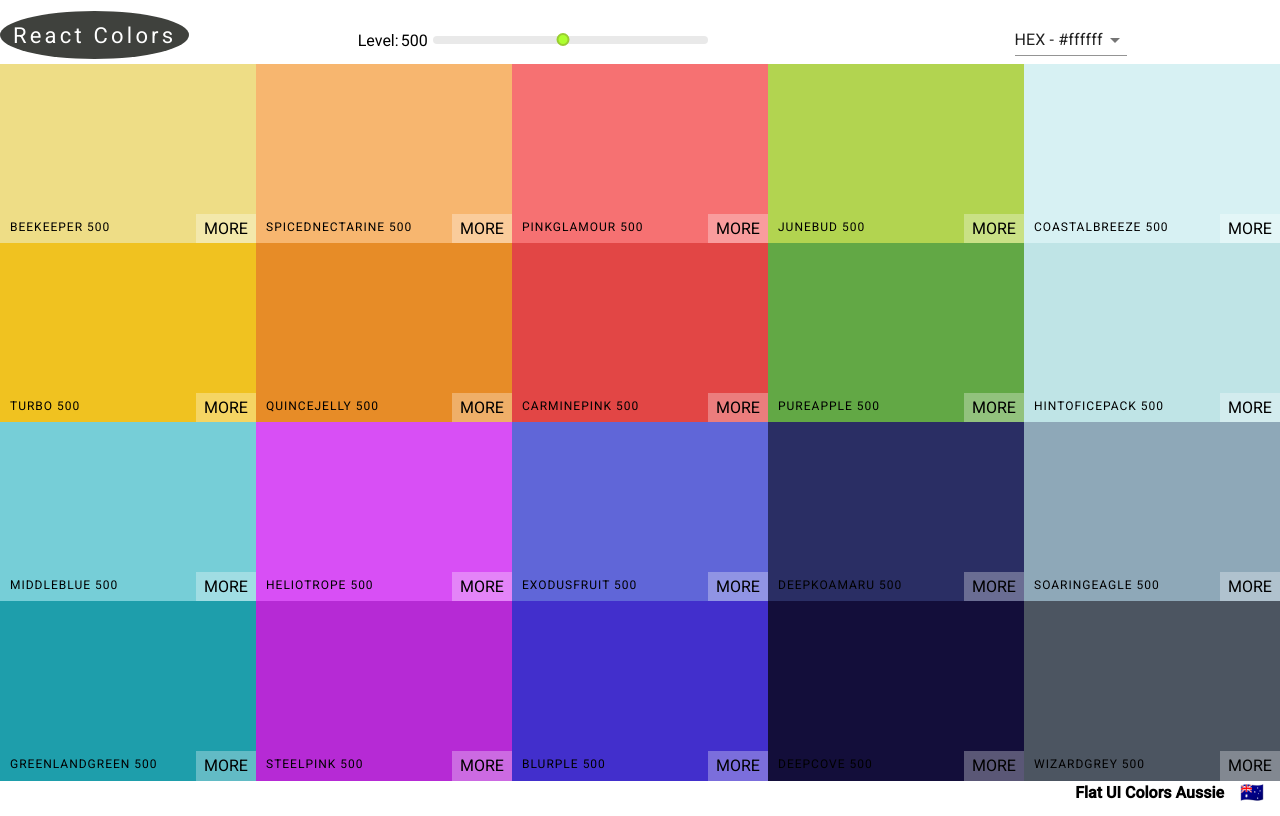
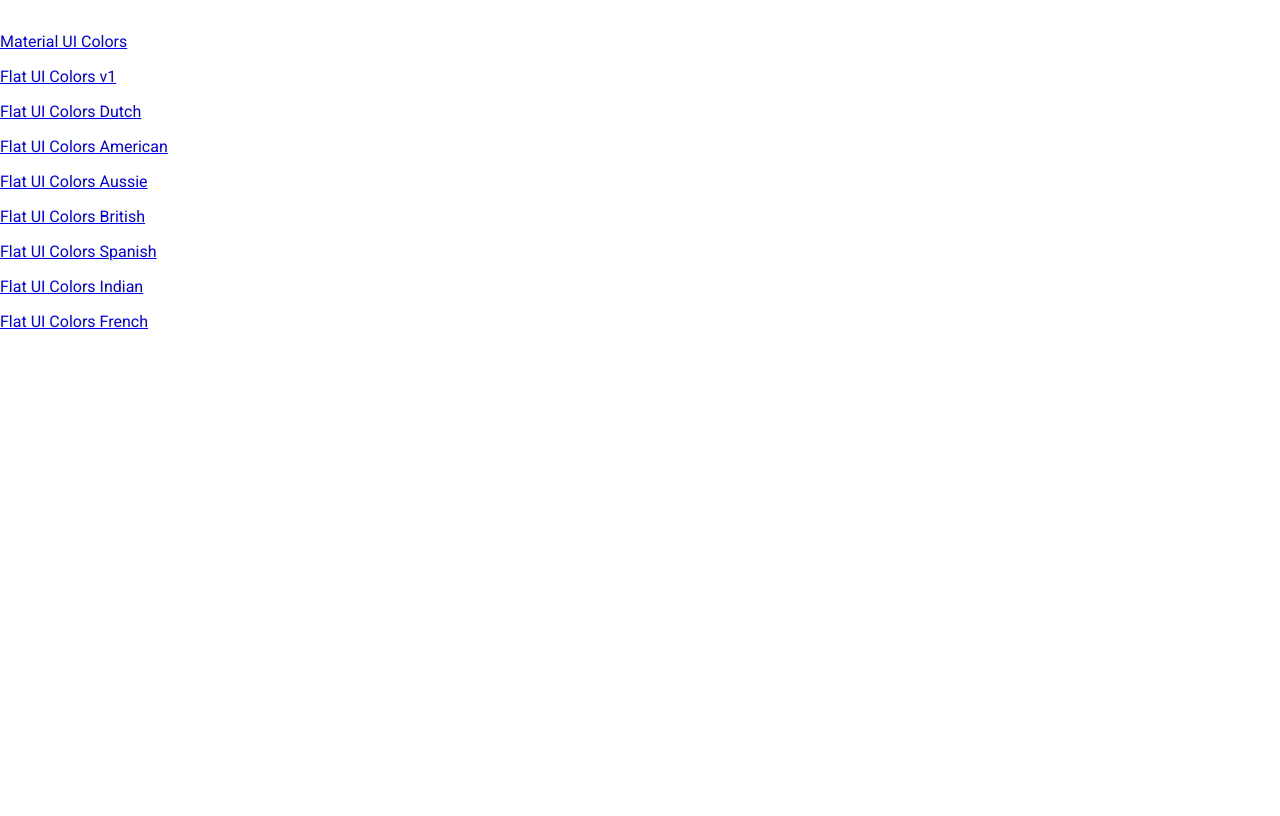
Before and after one commit to JunaidKhan-dev/ReactColors, a React (Create React App) app: page / in a window 1280 px wide. Built offline with nearby package versions, Linux system fonts and the light colour scheme.

Commit message:
add palette list component

```diff
--- a/src/App.js
+++ b/src/App.js
@@ -1,17 +1,26 @@
-import React, { Component, Fragment } from 'react'
+import React, { Component } from 'react'
 import Palette from './components/Palette'
+import PaletteList from './components/PaletteList'
 import seedColors from './seedColors'
+import {Route, Switch} from 'react-router-dom'
 import { generatePalette } from "./colorsHelpers"
 import './App.css'
 class App extends Component {
   state = { }
   render () {
     return (
-      <Fragment>
-        <Palette palette={generatePalette(seedColors[4])} />
-      </Fragment>
+      <div>
+        <Switch>
+        <Route exact path='/' render={()=>{ return <PaletteList palettes = {seedColors}/> } } />
+        <Route exact path='/palette/:id'
+          render={(routeProps)=>{ return <Palette palette={generatePalette(seedColors[Number(routeProps.match.params.id)])} />  } } />
+        </Switch>
+
+      </div>
     )
   }
 }
 
 export default App
+
+// {Number(routeProps.match.params.id)}
--- a/src/components/Palette.js
+++ b/src/components/Palette.js
@@ -1,45 +1,41 @@
-import React, { Component } from 'react'
-import Navbar from './Navbar'
-import ColorBox from './ColorBox'
+import React, { Component } from 'react';
+import ColorBox from './ColorBox';
+import Navbar from './Navbar';
+import './Palette.css';
 
 class Palette extends Component {
-  state = {
-    level: 500,
-    format: 'hex'
+  constructor (props) {
+    super(props)
+    this.state = { level: 500, format: 'hex' }
+    this.changeLevel = this.changeLevel.bind(this)
+    this.changeFormat = this.changeFormat.bind(this)
   }
-
-  changeLevel = (newLevel)=>{
-    this.setState({
-      level: newLevel
-    })
+  changeLevel (level) {
+    this.setState({ level })
   }
-  handleFormat = (e) => {
-   this.setState({
-    format: e.target.value
-   })
+  changeFormat (val) {
+    this.setState({ format: val })
   }
   render () {
-    const {level, format} = this.state
-    const {paletteName, emoji } = this.props.palette
-    const colorsBoxes = this.props.palette.colors[level].map(box => {
-      return (
-        <ColorBox key={box.name} background={box[format]} name={box.name} />
-      )
-    })
+    const { colors, paletteName, emoji } = this.props.palette
+    const { level, format } = this.state
+    const colorBoxes = colors[level].map(color => (
+      <ColorBox background={color[format]} name={color.name} key={color.id} />
+    ))
     return (
       <div className='Palette'>
-        <Navbar changeLevel={this.changeLevel} handleChange={this.handleFormat}/>
-        <div className='Palette-colors'>
-          {colorsBoxes}
-        </div>
-
-       <footer className='Palette-footer'>
-         {paletteName}
-         <span className='emoji'> {emoji} </span>
-       </footer>
+        <Navbar
+          level={level}
+          changeLevel={this.changeLevel}
+          handleChange={this.changeFormat}
+        />
+        <div className='Palette-colors'>{colorBoxes}</div>
+        <footer className='Palette-footer'>
+          {paletteName}
+          <span className='emoji'>{emoji}</span>
+        </footer>
       </div>
     )
   }
 }
-
 export default Palette
--- /dev/null
+++ b/src/components/PaletteList.js
@@ -0,0 +1,22 @@
+import React, { Component, Fragment } from 'react'
+import {Link}  from 'react-router-dom'
+class PaletteList extends Component {
+  state = {  }
+  render() {
+    return (
+      <Fragment>
+        {
+          this.props.palettes.map((p, i)=>{
+            return (
+            <p>
+            <Link key={p+i} to={`/palette/${i}`} >{p.paletteName}</Link>
+            </p>
+            )
+          })
+        }
+      </Fragment>
+     )
+  }
+}
+
+export default PaletteList
```
